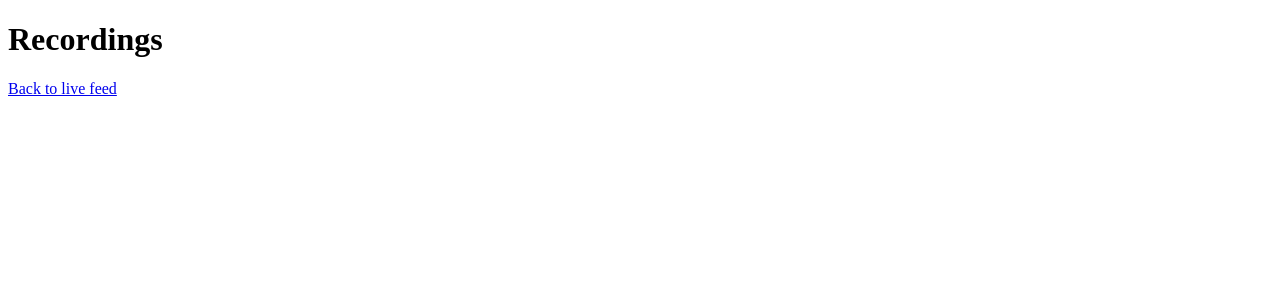
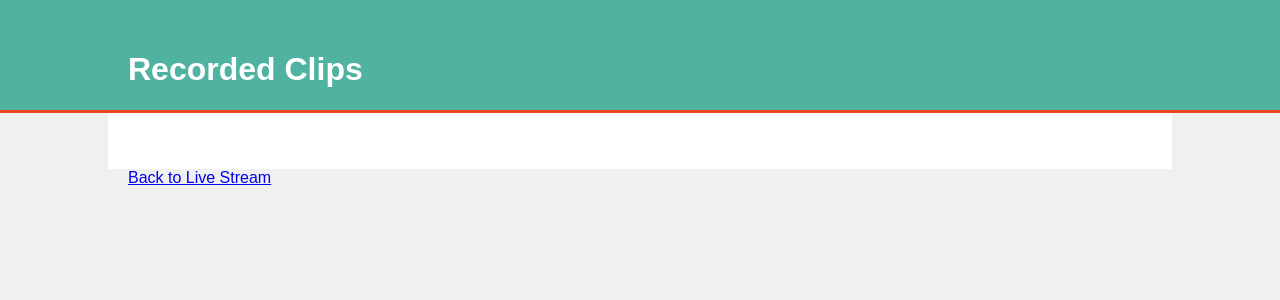
Before and after one commit to iotbyanurag/tensorflowlite, a Flask app: page /recordings in a window 1280 px wide. Shown: the top 300 px of the page. Run offline with Flask 2, Linux system fonts and the light colour scheme; parts of the project's set-up code (start-up, migrations or seed data) failed here and were passed over.

Commit message:
working till webpage recording styling correct

```diff
--- a/CameraStreaming/mediamtx.yml
+++ b/CameraStreaming/mediamtx.yml
@@ -101,7 +101,7 @@ pathDefaults:
 
 paths:
   cam1:
-    runOnInit: bash -c 'rpicam-vid -t 0 --camera 0 --nopreview --codec yuv420 --width 1280 --height 720 --inline --listen -o - | ffmpeg -f rawvideo -pix_fmt yuv420p -s:v 1280x720 -i /dev/stdin -c:v libx264 -preset ultrafast -tune zerolatency -f rtsp rtsp://localhost:$RTSP_PORT/$MTX_PATH'
+    runOnInit: bash -c 'rpicam-vid -t 0 --camera 0 --nopreview --codec yuv420 --width 1920 --height 1080 --inline --listen -o - | ffmpeg -f rawvideo -pix_fmt yuv420p -s:v 1920x1080 -i /dev/stdin -c:v libx264 -preset ultrafast -tune zerolatency -f rtsp rtsp://localhost:$RTSP_PORT/$MTX_PATH'
     runOnInitRestart: yes
 
   all_others:
--- a/tflite-aiCam/app.py
+++ b/tflite-aiCam/app.py
@@ -10,10 +10,12 @@ app = Flask(__name__)
 logging.basicConfig(level=logging.DEBUG)
 
 # Path for recordings
-RECORDINGS_DIR = os.path.join(os.path.dirname(__file__), '../recordings')
+RECORDINGS_DIR = os.path.abspath(os.path.join(os.path.dirname(__file__), 'recordings'))
 
 # Create the recordings directory if it doesn't exist
 os.makedirs(RECORDINGS_DIR, exist_ok=True)
+
+logging.debug(f"Recordings directory: {RECORDINGS_DIR}")
 
 @app.route('/')
 def index():
@@ -26,8 +28,28 @@ def video_feed():
 @app.route('/recordings')
 def list_recordings():
     files = os.listdir(RECORDINGS_DIR)
+    logging.debug(f"Files in recordings directory: {files}")
     files = [f for f in files if f.endswith('.mp4')]
-    return render_template('recordings.html', files=files)
+
+    # Prepare file details for the template
+    file_details = []
+    for file in files:
+        parts = file.replace('.mp4', '').split('_')
+        logging.debug(f"Processing file: {file}, parts: {parts}")
+        if len(parts) == 3:
+            file_date = parts[1]
+            file_time = parts[2]
+        else:
+            file_date = 'Unknown Date'
+            file_time = 'Unknown Time'
+        file_details.append({
+            'file': file,
+            'file_date': file_date,
+            'file_time': file_time,
+        })
+
+    logging.debug(f"File details: {file_details}")
+    return render_template('recordings.html', files=file_details)
 
 @app.route('/recordings/<filename>')
 def get_recording(filename):
--- a/tflite-aiCam/templates/recordings.html
+++ b/tflite-aiCam/templates/recordings.html
@@ -1,15 +1,86 @@
 <!DOCTYPE html>
-<html>
+<html lang="en">
 <head>
+    <meta charset="UTF-8">
+    <meta name="viewport" content="width=device-width, initial-scale=1.0">
     <title>Recordings</title>
+    <style>
+        body {
+            font-family: Arial, sans-serif;
+            background-color: #f0f0f0;
+            margin: 0;
+            padding: 0;
+        }
+        .container {
+            width: 80%;
+            margin: auto;
+            overflow: hidden;
+        }
+        header {
+            background: #50b3a2;
+            color: #fff;
+            padding-top: 30px;
+            min-height: 70px;
+            border-bottom: #e8491d 3px solid;
+        }
+        header a {
+            color: #fff;
+            text-decoration: none;
+            text-transform: uppercase;
+            font-size: 16px;
+        }
+        header ul {
+            padding: 0;
+            list-style: none;
+        }
+        header li {
+            float: left;
+            display: inline;
+            padding: 0 20px 0 20px;
+        }
+        .main {
+            padding: 20px;
+            background: #fff;
+        }
+        .recording {
+            background: #fff;
+            padding: 10px;
+            margin: 10px 0;
+            border: #ccc 1px solid;
+            border-radius: 5px;
+            box-shadow: 0 0 10px rgba(0, 0, 0, 0.1);
+        }
+        .recording img {
+            width: 100px;
+        }
+        .recording h3 {
+            margin: 0;
+            padding: 0;
+        }
+        .recording p {
+            margin: 5px 0;
+        }
+    </style>
 </head>
 <body>
-    <h1>Recordings</h1>
-    <ul>
-        {% for file in files %}
-        <li><a href="{{ url_for('get_recording', filename=file) }}">{{ file }}</a></li>
-        {% endfor %}
-    </ul>
-    <a href="/">Back to live feed</a>
+    <header>
+        <div class="container">
+            <h1>Recorded Clips</h1>
+        </div>
+    </header>
+    <div class="container main">
+        <ul>
+            {% for file in files %}
+            <li class="recording">
+                <h3>{{ file.file_date }} - {{ file.file_time }}</h3>
+                <p><a href="/recordings/{{ file.file }}">{{ file.file }}</a></p>
+                <img src="/recordings/{{ file.file.replace('.mp4', '.jpg') }}" alt="Thumbnail">
+            </li>
+            {% endfor %}
+        </ul>
+    </div>
+    <div class="container">
+        <a href="/">Back to Live Stream</a>
+    </div>
 </body>
 </html>
```
Also changed, not shown: tflite-aiCam/libraries/object_detection.py (+19 -6 lines), tflite-aiCam/templates/index.html (+6 -4 lines), README.md (added), tflite-aiCam/recordings/person_detected_1719771895.jpg (added), tflite-aiCam/recordings/person_detected_1719771992.jpg (added), tflite-aiCam/recordings/person_detected_1719772581.jpg (added), 3 other files.
